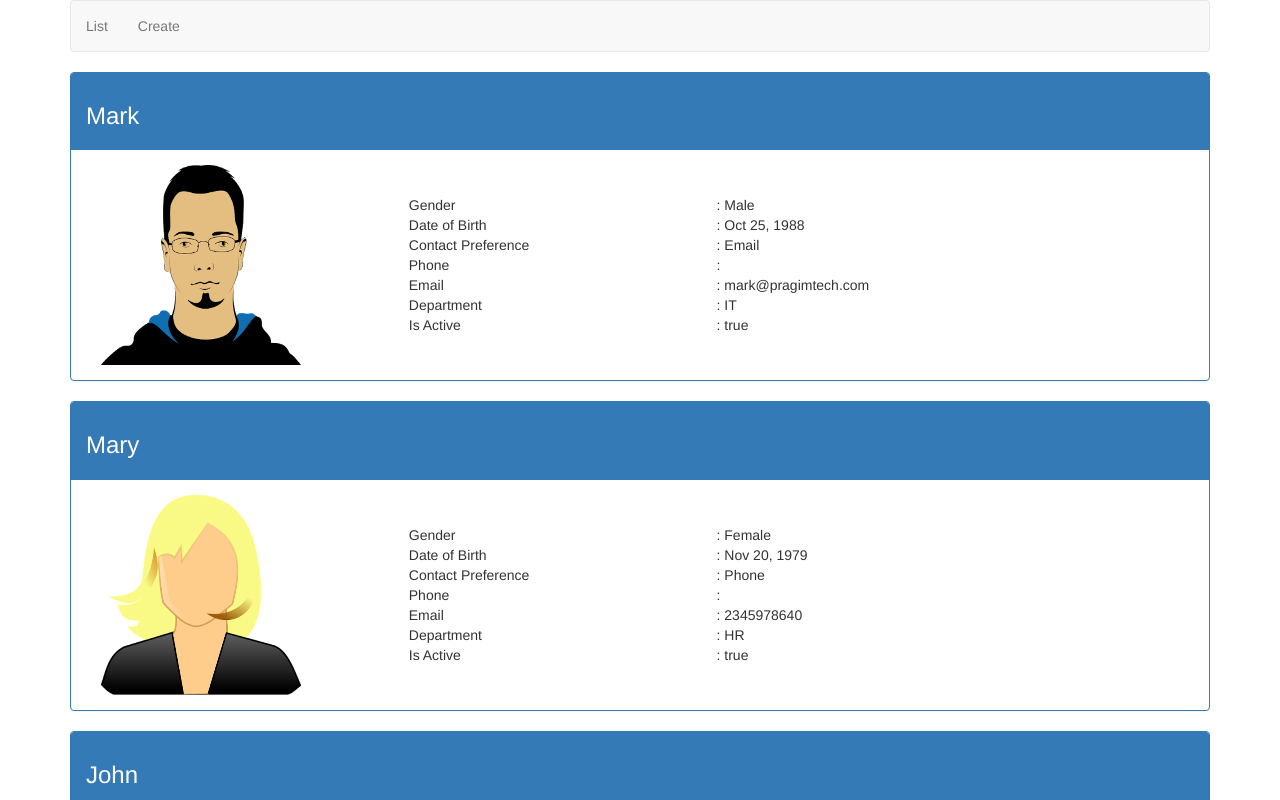
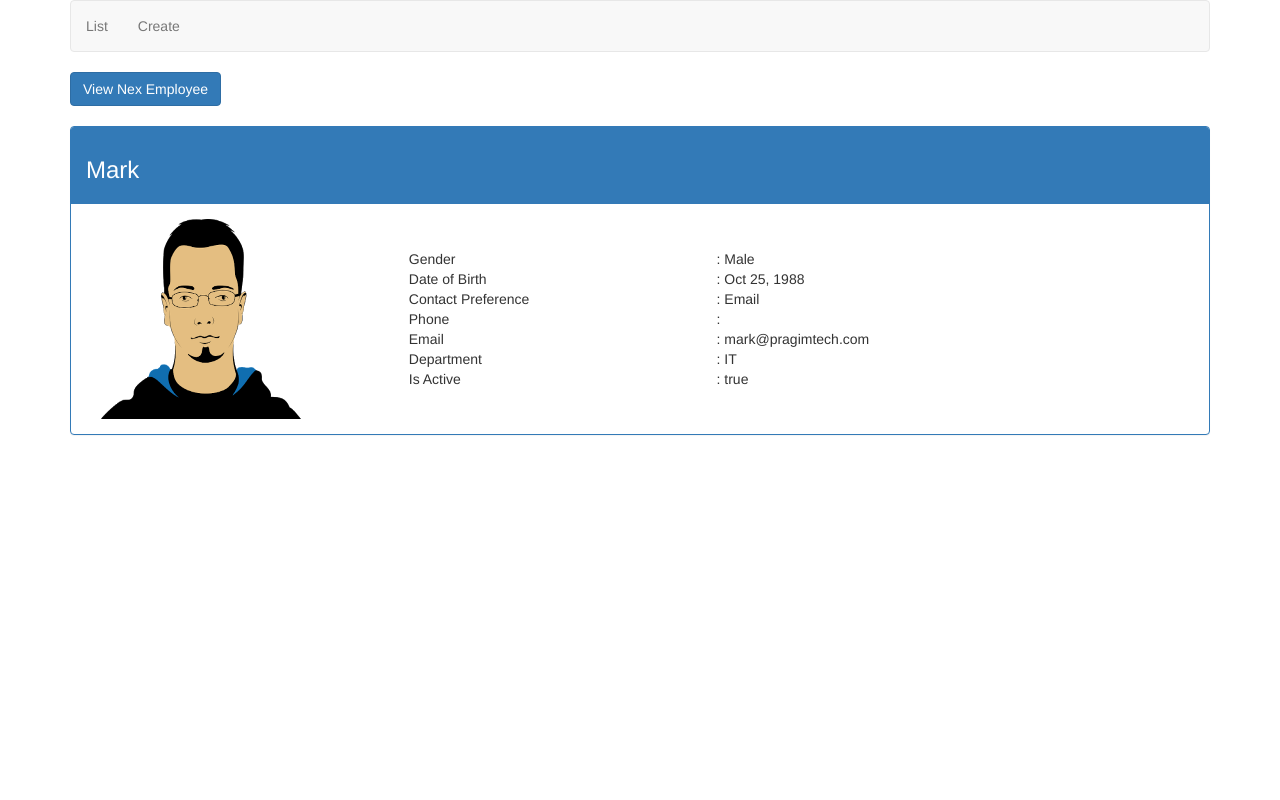
Before and after one commit to jahan19011noor/AngularCrud, an Angular app: page /list in a window 1280 px wide. Shown: the top 800 px of the page. Built offline with nearby package versions, Linux system fonts and the light colour scheme.

Commit message:
Angular Component Input Property Change Detection

```diff
--- a/src/app/employees/display-employee.component.ts
+++ b/src/app/employees/display-employee.component.ts
@@ -1,4 +1,4 @@
-import { Component, OnInit, Input } from '@angular/core';
+import { Component, OnInit, Input, OnChanges, SimpleChanges } from '@angular/core';
 import { Employee } from '../models/employee.model';
 
 @Component({
@@ -6,11 +6,18 @@
   templateUrl: './display-employee.component.html',
   styleUrls: ['./display-employee.component.css']
 })
-export class DisplayEmployeeComponent implements OnInit {
+export class DisplayEmployeeComponent implements OnInit, OnChanges {
   @Input() employee: Employee;
   constructor() { }
 
   ngOnInit() {
   }
 
+  ngOnChanges(changes: SimpleChanges) {
+    const previousEmployee = <Employee>changes.employee.previousValue;
+    const currentEmployee = <Employee>changes.employee.currentValue;
+
+
+  }
+
 }
--- a/src/app/employees/list-employees.component.html
+++ b/src/app/employees/list-employees.component.html
@@ -1,3 +1,9 @@
-<div *ngFor="let employee of employees">
+<!-- <div *ngFor="let employee of employees">
   <app-display-employee [employee]="employee"></app-display-employee>
-</div>
+</div> -->
+
+<button (click)="nextEmployee()" class="btn btn-primary">
+  View Nex Employee
+</button>
+<br><br>
+<app-display-employee [employee]="employeeToDisplay"></app-display-employee>
--- a/src/app/employees/list-employees.component.ts
+++ b/src/app/employees/list-employees.component.ts
@@ -9,10 +9,24 @@
 })
 export class ListEmployeesComponent implements OnInit {
   employees: Employee[]
+  employeeToDisplay: Employee
+  private arrayIndex = 1;
   constructor(private _employeeService: EmployeeService) { }
 
   ngOnInit() {
-    this.employees = this._employeeService.getEmployees()
+    this.employees = this._employeeService.getEmployees();
+    this.employeeToDisplay = this.employees[0]
+  }
+
+  nextEmployee(): void {
+    if(this.arrayIndex <= 2) {
+      this.employeeToDisplay = this.employees[this.arrayIndex]
+      this.arrayIndex++
+    }
+    else {
+      this.employeeToDisplay = this.employees[0];
+      this.arrayIndex = 1;
+    }
   }
 
 }
```
